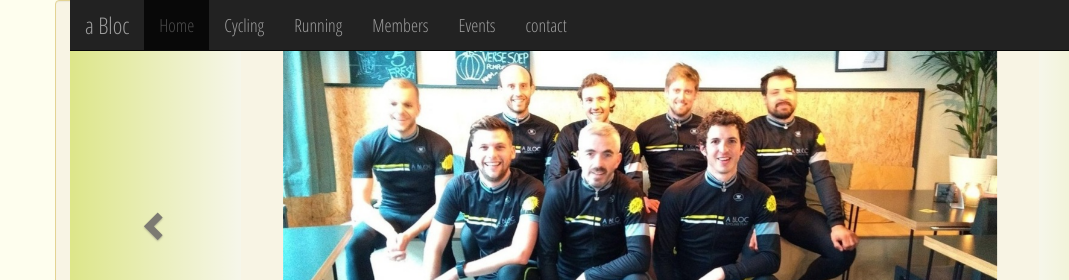
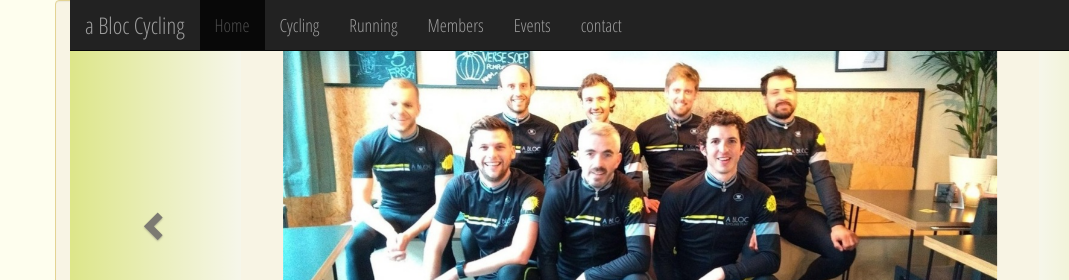
Before and after one commit to tommyclemansi/abloc, a plain HTML site: page index.html in a window 1280 px wide. Shown: the top 280 px of the page, 0-1069 px from the left. Drawn offline with nearby package versions, Linux system fonts and the light colour scheme.

Commit message:
header adapted

```diff
--- a/index.html
+++ b/index.html
@@ -8,8 +8,8 @@
         <meta http-equiv="X-UA-Compatible" content="IE=edge,chrome=1">
         <!--<meta http-equiv="X-UA-Compatible" content="IE=9,chrome=1">-->
         <title>A bloc cycling team</title>
-        <meta name="description" content="a bloc cycling teams">
-        <meta name="keywords" content="a bloc cycling team">
+        <meta name="description" content="a bloc cycling team">
+        <meta name="keywords" content="a bloc cycling team opwijk fietsclub">
         <meta name="author" content="Tom Cleymans">
         <meta name="viewport" content="width=device-width, initial-scale=1">
         <!-- robots may index this page and others.. -->
@@ -42,7 +42,7 @@
         <span class="icon-bar"></span>
         <span class="icon-bar"></span>
       </button>
- <a class="navbar-brand" href="#">a Bloc</a>
+ <a class="navbar-brand" href="#">a Bloc Cycling</a>
     </div>
 
     <!-- Collect the nav links, forms, and other content for toggling -->
```
